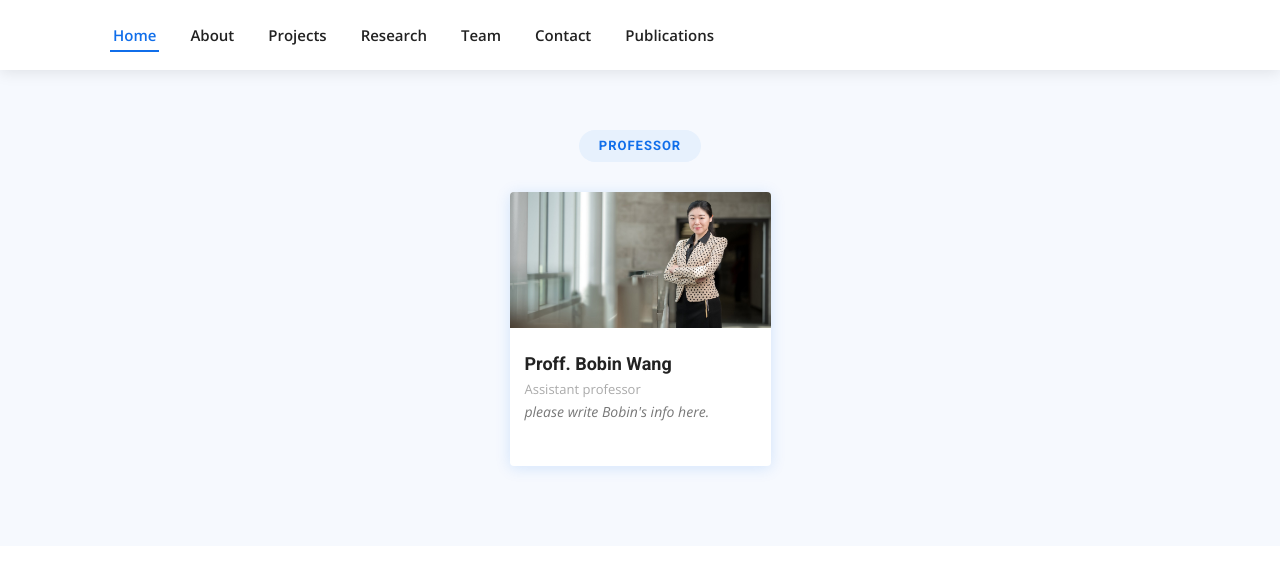
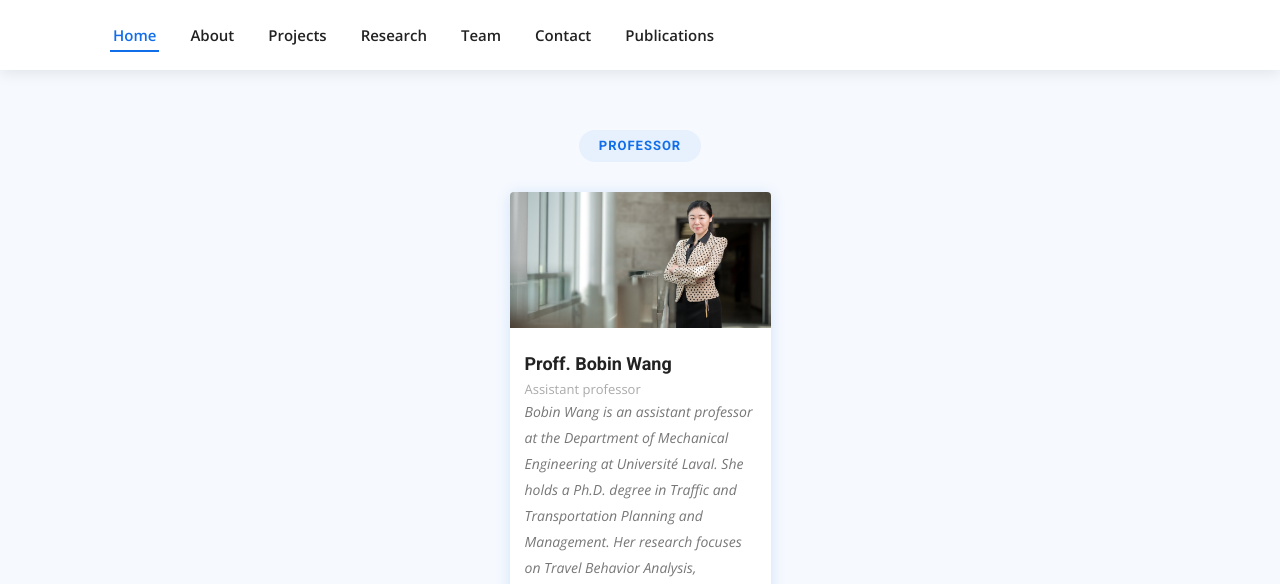
Before and after one commit to BobinWangLaval/BobinUlaval, a website: page public/bobin_public/about.html in a window 1280 px wide. Shown: the top 584 px of the page. Drawn offline with nearby package versions, Linux system fonts and the light colour scheme.

Commit message:
upload professor biography

```diff
--- a/public/bobin_public/about.html
+++ b/public/bobin_public/about.html
@@ -82,7 +82,7 @@
               <div class="member-info">
                 <h4>Proff. Bobin Wang</h4>
                 <span>Assistant professor</span>
-                <p> please write Bobin's info here. </p>
+                <p> Bobin Wang is an assistant professor at the Department of Mechanical Engineering at Université Laval. She holds a Ph.D. degree in Traffic and Transportation Planning and Management. Her research focuses on Travel Behavior Analysis, Transportation and Climate Change, Transportation Network Analysis, the interaction of AI and Decision-Making Theories, and Econometric and Statistical Modelling. Dr. Wang has wealthy working and research experience in China, Europe, and North America. By now, she has published more than 50 papers and 2 monographs in authority journals in Transportation. She is the Principal Investigator (PI) of several national and provincial projects in Canada with financial support from NSERC and FRQNT. As an emerging researcher, she is a reviewer of 27 authority international journals in the field. Her future research will focus on climate change, smart cities, and intelligent transportation systems. </p>
               </div>
             </div>
           </div>
```
